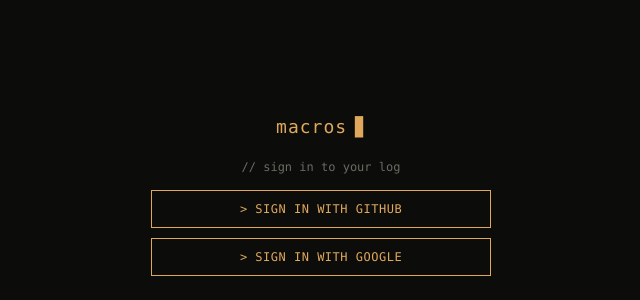
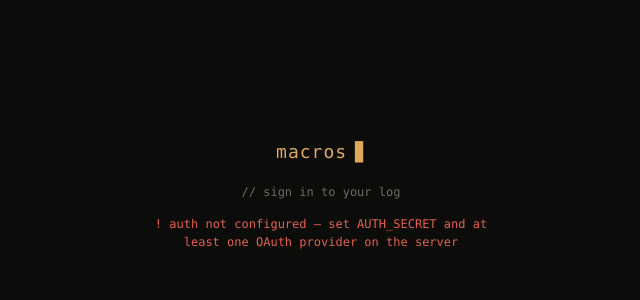
Before and after one commit to gperrin12/macros-nutrition-app, a Next.js app: page /login in a window 1280 px wide. Shown: the part 206-506 px from the top of the page, without its empty margins (319-959 px from the left). Built offline with nearby package versions, Linux system fonts and the light colour scheme.

Commit message:
feat: gives better error messages if either google or github not half-credentialed

```diff
--- a/app/login/page.tsx
+++ b/app/login/page.tsx
@@ -1,5 +1,8 @@
 import { signIn } from "@/auth";
 import { COLORS } from "@/lib/core/theme";
+
+const hasGitHub = Boolean(process.env.AUTH_GITHUB_ID && process.env.AUTH_GITHUB_SECRET);
+const hasGoogle = Boolean(process.env.AUTH_GOOGLE_ID && process.env.AUTH_GOOGLE_SECRET);
 
 // Server component: each provider button is a server-action form that kicks off
 // the OAuth flow via Auth.js. Keeps the amber-CRT terminal look, no client JS.
@@ -14,7 +17,13 @@
         <div style={{ color: COLORS.dim, fontSize: 12, textAlign: "center", marginBottom: 14 }}>
           // sign in to your log
         </div>
+        {!hasGitHub && !hasGoogle ? (
+          <div style={{ color: COLORS.fat, fontSize: 12, textAlign: "center" }}>
+            ! auth not configured — set AUTH_SECRET and at least one OAuth provider on the server
+          </div>
+        ) : (
           <div style={{ display: "flex", flexDirection: "column", gap: 10 }}>
+            {hasGitHub && (
               <form
                 action={async () => {
                   "use server";
@@ -25,6 +34,8 @@
                   &gt; SIGN IN WITH GITHUB
                 </button>
               </form>
+            )}
+            {hasGoogle && (
               <form
                 action={async () => {
                   "use server";
@@ -35,7 +46,9 @@
                   &gt; SIGN IN WITH GOOGLE
                 </button>
               </form>
+            )}
           </div>
+        )}
       </div>
     </div>
   );
--- a/auth.ts
+++ b/auth.ts
@@ -1,15 +1,23 @@
 import NextAuth from "next-auth";
+import type { Provider } from "next-auth/providers";
 import GitHub from "next-auth/providers/github";
 import Google from "next-auth/providers/google";
+
+// Only register providers with credentials present — avoids a half-configured
+// provider breaking all auth on Vercel when env vars are missing.
+const providers: Provider[] = [];
+if (process.env.AUTH_GITHUB_ID && process.env.AUTH_GITHUB_SECRET) {
+  providers.push(GitHub({ authorization: { params: { scope: "read:user user:email" } } }));
+}
+if (process.env.AUTH_GOOGLE_ID && process.env.AUTH_GOOGLE_SECRET) {
+  providers.push(Google);
+}
 
 // JWT sessions, no DB adapter — keep this file edge-safe (no DB imports) so it
 // can run in middleware. The user's email is the per-user key everywhere else.
 export const { handlers, auth, signIn, signOut } = NextAuth({
   trustHost: true, // Vercel / reverse-proxy: trust X-Forwarded-Host
-  providers: [
-    GitHub({ authorization: { params: { scope: "read:user user:email" } } }),
-    Google,
-  ],
+  providers,
   session: { strategy: "jwt" },
   pages: { signIn: "/login" },
   callbacks: {
```
Lines whose indentation alone changed are shown as unchanged.
